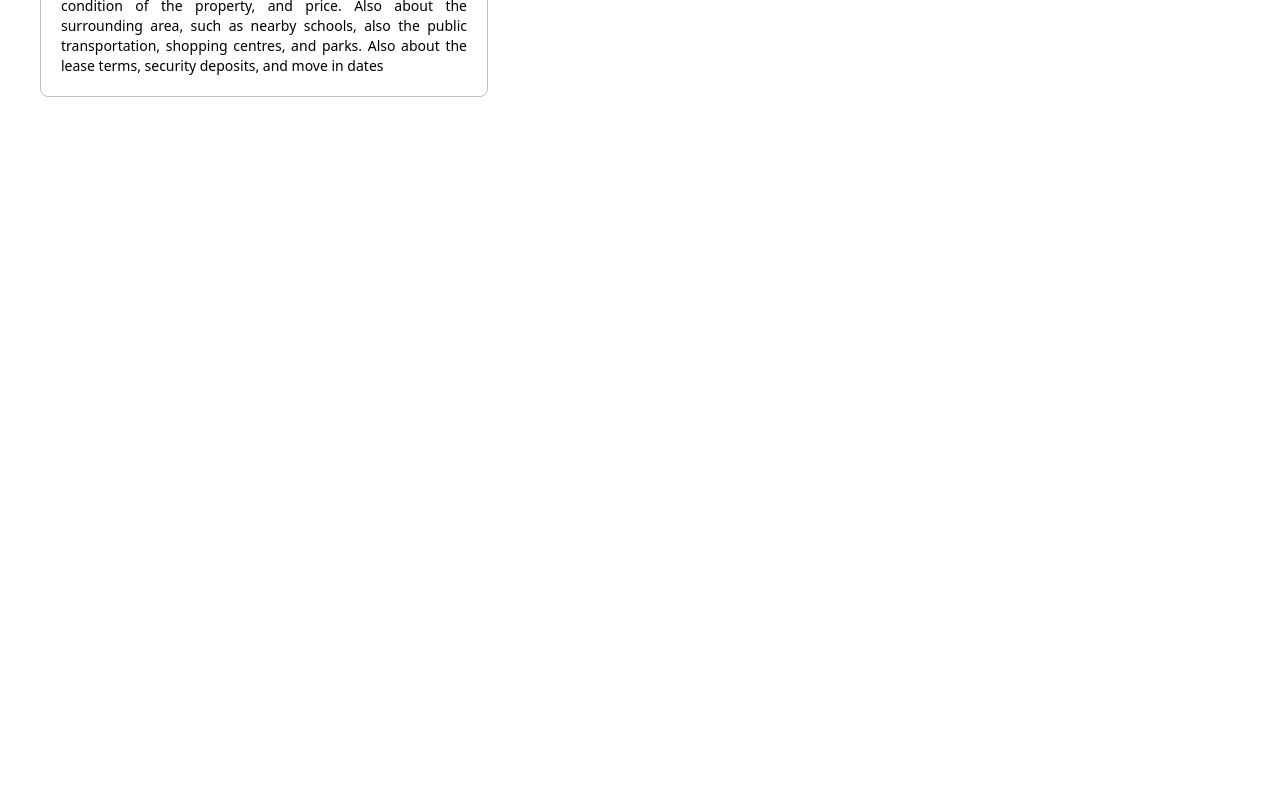
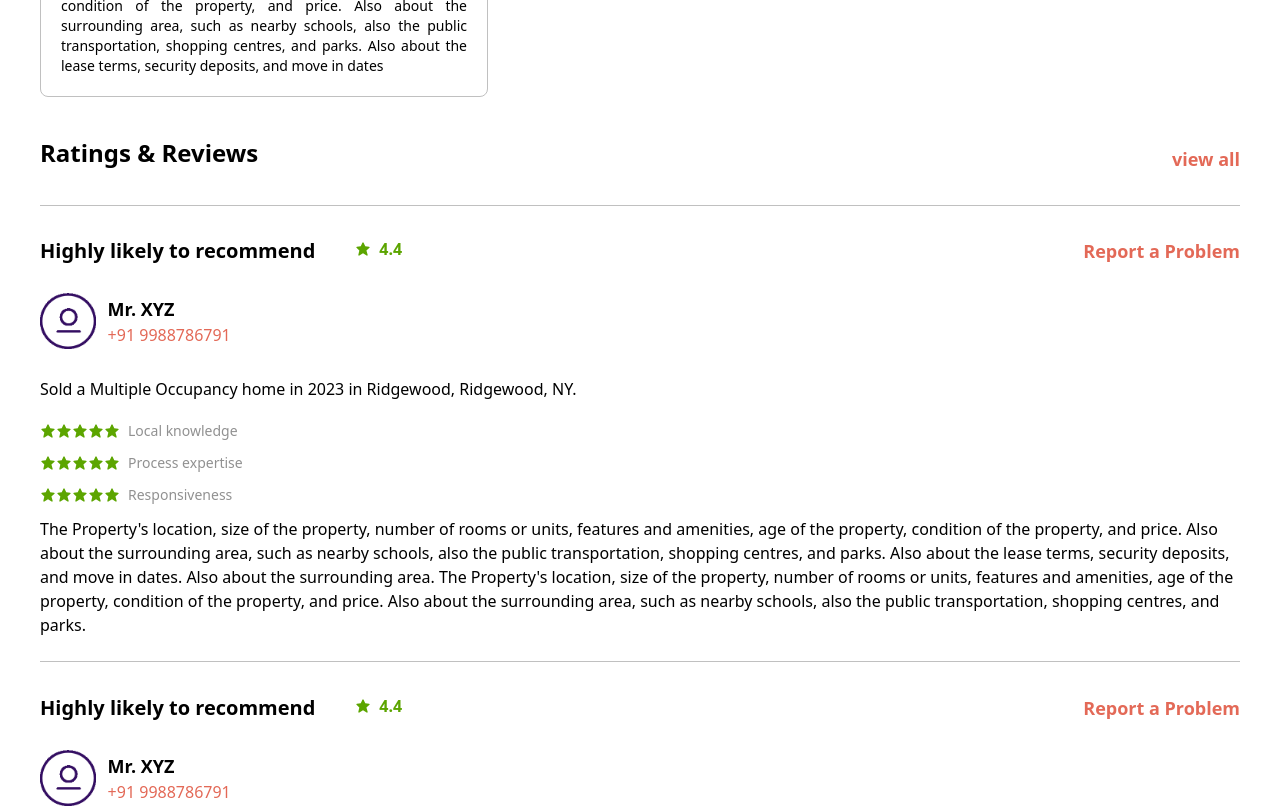
Before and after one commit to Krishna47ak/ESTTE, a React (Create React App) app in the folder Frontend/estte/: page / in a window 1280 px wide. Shown: the part 3320-4128 px from the top of the page. Before the commit the page ends 3457 px from the top, so only its background shows below. Built offline with nearby package versions, Linux system fonts and the light colour scheme.

Commit message:
Created review section in Home screen and it's components

```diff
--- /dev/null
+++ b/Frontend/estte/src/components/Rating.js
@@ -0,0 +1,12 @@
+import { BiSolidStar } from 'react-icons/bi'
+
+const Rating = ({ name }) => {
+    return (
+        <div className='flex items-center mb-3' >
+            {Array(5).fill("").map((e, index) => <BiSolidStar key={index} className='text-[#5CA500]' />)}
+            <p className='ml-2 text-[#919191] text-sm font-medium' >{name}</p>
+        </div>
+    )
+}
+
+export default Rating
--- /dev/null
+++ b/Frontend/estte/src/components/ReviewCard.js
@@ -0,0 +1,39 @@
+import Rating from "./Rating"
+import { BiSolidStar } from 'react-icons/bi'
+
+const ReviewCard = () => {
+    return (
+        <div>
+            <div className='bg-[#C0C0C0] h-[0.05rem] w-full my-6 mb-8' />
+            <div className='flex items-center justify-between mb-3' >
+                <div className='flex space-x-10' >
+                    <p className='font-semibold text-xl' >Highly likely to recommend</p>
+                    <div className='flex items-start text-[#5CA500] font-bold' >
+                        <BiSolidStar className='mr-2 mt-1' />
+                        <p>4.4</p>
+                    </div>
+                </div>
+                <p className='font-semibold text-[#E36957] text-lg cursor-pointer' >Report a Problem</p>
+            </div>
+            <div className='flex items-center my-7' >
+                <img className='h-14 mr-3' src={require("../assets/images/profileIcon.png")} />
+                <div>
+                    <p className='text-lg font-semibold' >Mr. XYZ</p>
+                    <p className='text-[#E36957]' >+91 9988786791</p>
+                </div>
+            </div>
+            <p className='mb-5' >Sold a Multiple Occupancy home in 2023 in Ridgewood, Ridgewood, NY.</p>
+            <Rating name={"Local knowledge"} />
+            <Rating name={"Process expertise"} />
+            <Rating name={"Responsiveness"} />
+            <p>
+                The Property's location, size of the property, number of rooms or units, features and amenities, age of the property, condition of the property, and price. Also about the surrounding area, such as nearby
+                schools, also the public transportation, shopping centres, and parks. Also about the lease terms, security deposits, and move in dates. Also about the surrounding area. The Property's location, size of
+                the property, number of rooms or units, features and amenities, age of the property, condition of the property, and price. Also about the surrounding area, such as nearby schools, also the public
+                transportation, shopping centres, and parks.
+            </p>
+        </div>
+    )
+}
+
+export default ReviewCard
--- a/Frontend/estte/src/screens/Home.js
+++ b/Frontend/estte/src/screens/Home.js
@@ -5,6 +5,7 @@ import { HiLocationMarker } from 'react-icons/hi'
 import Header from '../components/Header'
 import Property from '../components/Property'
 import InquiryCard from '../components/InquiryCard'
+import ReviewCard from '../components/ReviewCard'
 
 const ServicingAreas = ["Noida Sector 57", "Noida Sector 100", "Golf Course", "Noida Electronic City", "Botanical Garden", "Noida Extension", "Noida Sector 74", "Indraprastha", "New Ashok Nagar", "Vrindavan Colony"];
 
@@ -81,6 +82,7 @@ const Home = () => {
                 </div>
               </div>
             </div>
+
             <div className='border border-[#C0C0C0] pt-5 px-5 rounded-xl w-full overflow-hidden mt-5' >
               <div className='flex items-center justify-between' >
                 <p className='text-2xl font-semibold mb-3' >Services</p>
@@ -113,8 +115,10 @@ const Home = () => {
           </div>
 
         </div>
+
         <Property title={"Properties for sale"} rent={false} />
         <Property title={"Properties for rent"} rent={true} />
+
         <div className='mt-10' >
           <div className='flex items-center justify-between mb-3' >
             <p className='text-2xl font-semibold mb-3' >My inquiries</p>
@@ -126,6 +130,18 @@ const Home = () => {
             <InquiryCard />
           </div>
         </div>
+
+        <div className='mt-10' >
+          <div className='flex items-center justify-between mb-3' >
+            <p className='text-2xl font-semibold mb-3' >Ratings & Reviews</p>
+            <p className='font-semibold text-[#E36957] text-lg cursor-pointer' >view all</p>
+          </div>
+          <ReviewCard />
+          <ReviewCard />
+          <div className='text-[#E36957] text-center w-52 text-sm font-bold border-2 border-[#E36957] px-8 py-3 rounded-lg cursor-pointer hover:text-white hover:bg-[#E36957] mt-10  mx-auto' >
+            <p>VIEW ALL REVIEWS</p>
+          </div>
+        </div>
       </div>
     </div>
   )
```
